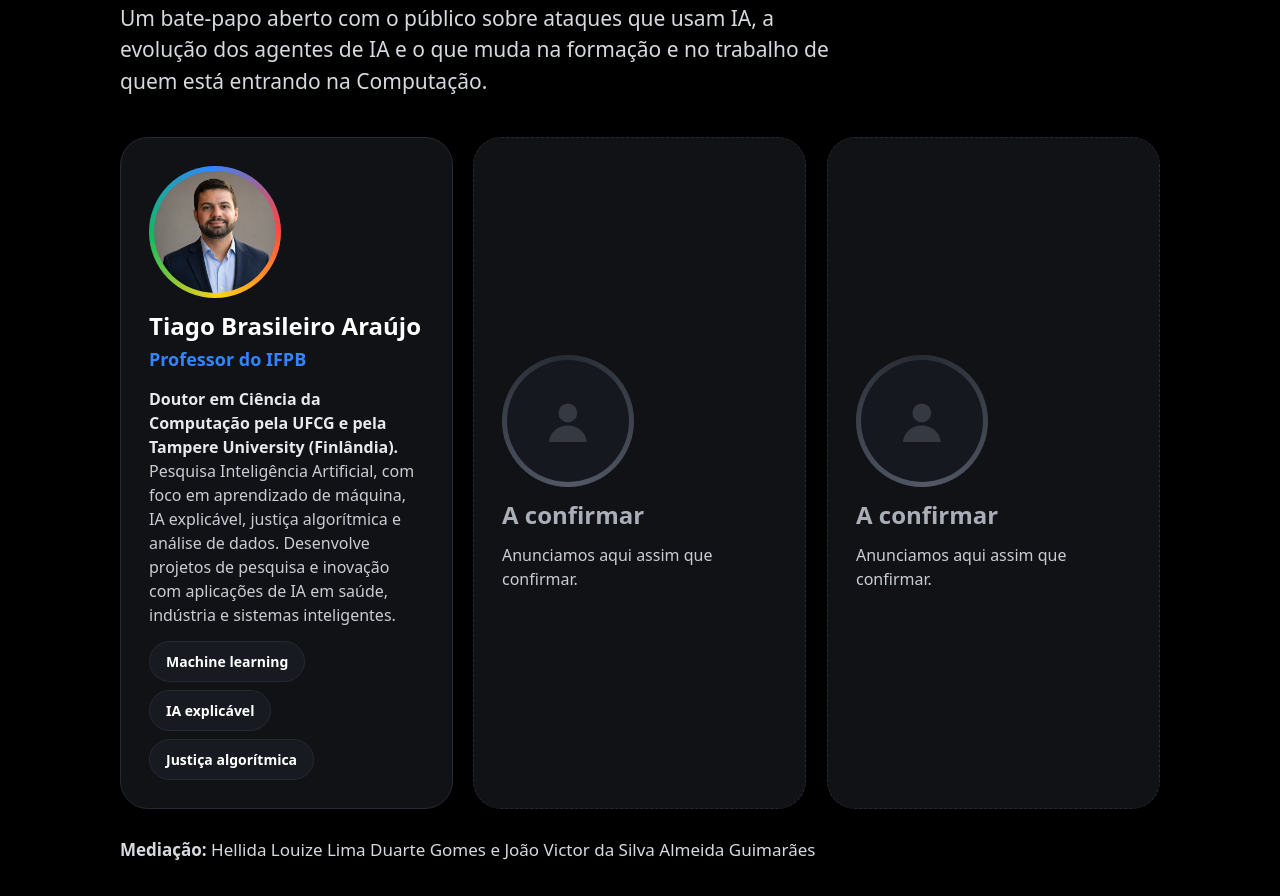
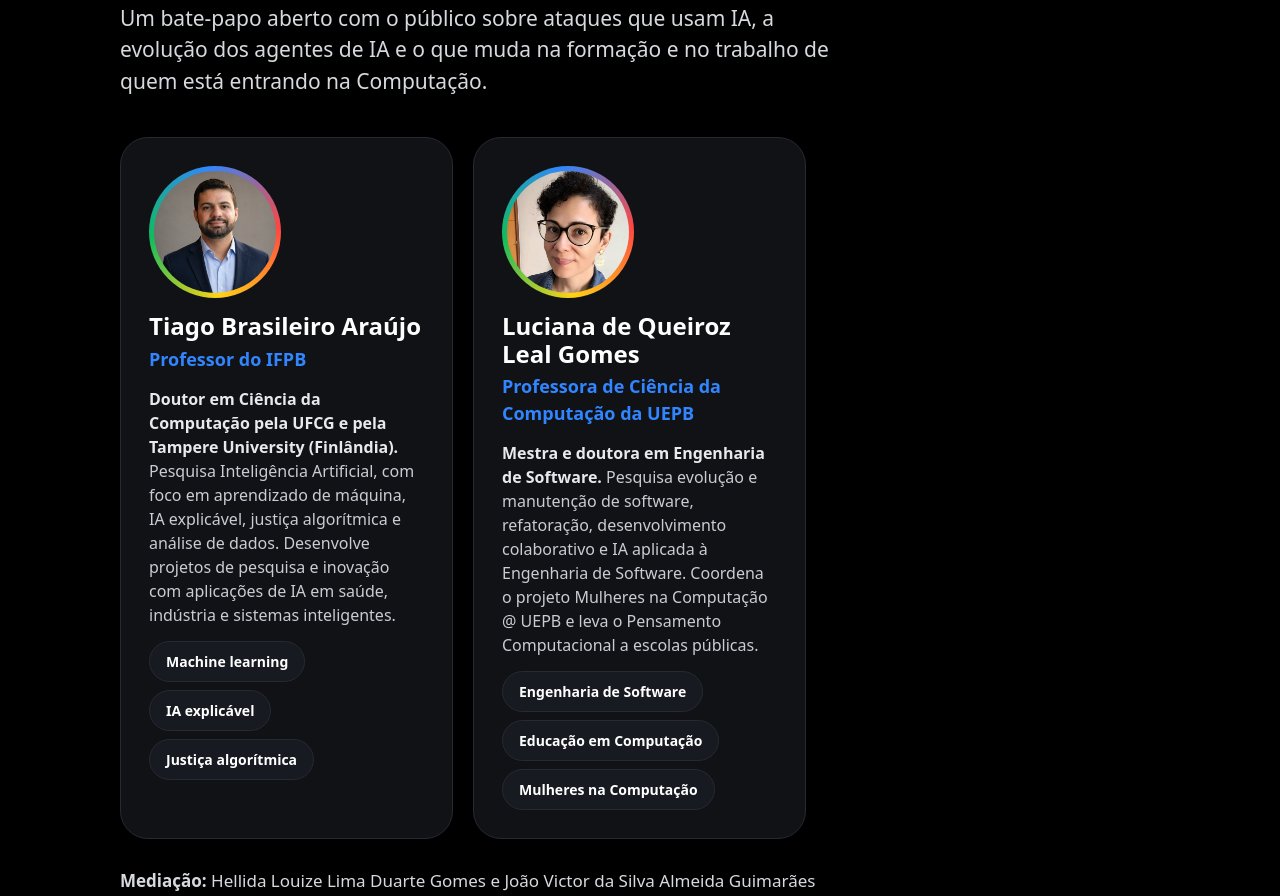
Before and after one commit to Joaodev1409/ia-no-cct, a plain HTML site: page index.html in a window 1280 px wide. Shown: the part 5038-5934 px from the top of the page. Drawn offline with nearby package versions, Linux system fonts and the light colour scheme; a web font is replaced by a local one.

Commit message:
Adiciona a professora Luciana como convidada do bate-papo

```diff
--- a/convidados/convidados.js
+++ b/convidados/convidados.js
@@ -9,5 +9,14 @@ window.CONVIDADOS = [
     "formacao": "Doutor em Ciência da Computação pela UFCG e pela Tampere University (Finlândia)",
     "bio": "Pesquisa Inteligência Artificial, com foco em aprendizado de máquina, IA explicável, justiça algorítmica e análise de dados. Desenvolve projetos de pesquisa e inovação com aplicações de IA em saúde, indústria e sistemas inteligentes.",
     "temas": ["Machine learning", "IA explicável", "Justiça algorítmica"]
+  },
+  {
+    "foto": "convidados/convidado2.jpg",
+    "nome": "Luciana de Queiroz Leal Gomes",
+    "genero": "f",
+    "cargo": "Professora de Ciência da Computação da UEPB",
+    "formacao": "Mestra e doutora em Engenharia de Software",
+    "bio": "Pesquisa evolução e manutenção de software, refatoração, desenvolvimento colaborativo e IA aplicada à Engenharia de Software. Coordena o projeto Mulheres na Computação @ UEPB e leva o Pensamento Computacional a escolas públicas.",
+    "temas": ["Engenharia de Software", "Educação em Computação", "Mulheres na Computação"]
   }
 ]
--- a/index.html
+++ b/index.html
@@ -408,7 +408,7 @@
 
 <script>
   const EVEN3 = "https://www.even3.com.br/ii-semana-de-educacao-ciencias-e-tecnologia-do-cct-798617";
-  const TOTAL_PREVISTO = 3; // convidados previstos no bate-papo; os que faltam aparecem como "a confirmar"
+  const TOTAL_PREVISTO = 2; // convidados previstos no bate-papo; os que faltam aparecem como "a confirmar"
 
   document.querySelectorAll("[data-even3]").forEach(a => a.href = EVEN3);
 
```
Also changed, not shown: convidados/convidado2.jpg (added).
